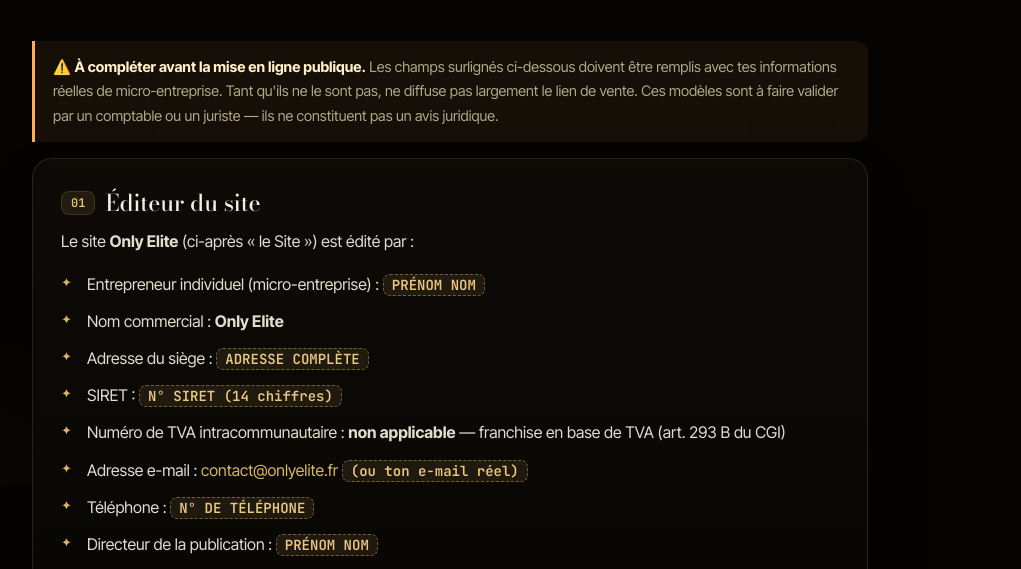
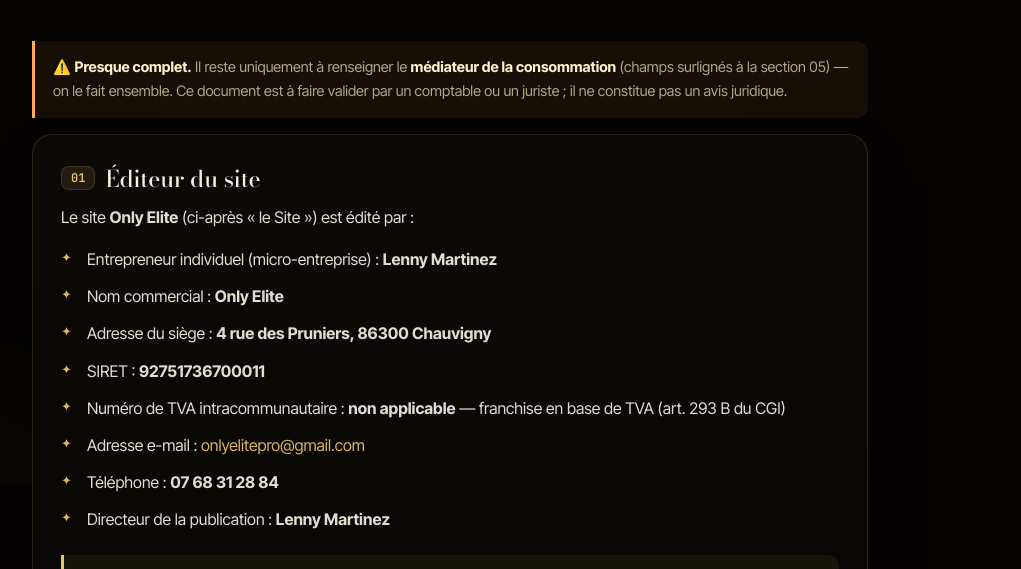
Before and after one commit to Maltablender/onlyelite, a plain HTML site: page mentions-legales.html in a window 1280 px wide. Shown: the part 315-884 px from the top of the page, without its empty margins (190-1211 px from the left). Drawn offline with nearby package versions, Linux system fonts and the light colour scheme.

Commit message:
Pages légales: infos éditeur réelles (Only Elite / Lenny Martinez)
Co-Authored-By: Claude Opus 4.8 <noreply@anthropic.com>
Claude-Session: https://claude.ai/code/session_01NJfScyJkzzCzdrW18hiAmn

```diff
--- a/mentions-legales.html
+++ b/mentions-legales.html
@@ -27,20 +27,20 @@
   </div>
 
   <main>
-    <div class="note warn">⚠️ <b>À compléter avant la mise en ligne publique.</b> Les champs surlignés ci-dessous doivent être remplis avec tes informations réelles de micro-entreprise. Tant qu'ils ne le sont pas, ne diffuse pas largement le lien de vente. Ces modèles sont à faire valider par un comptable ou un juriste — ils ne constituent pas un avis juridique.</div>
+    <div class="note warn">⚠️ <b>Presque complet.</b> Il reste uniquement à renseigner le <b>médiateur de la consommation</b> (champs surlignés à la section 05) — on le fait ensemble. Ce document est à faire valider par un comptable ou un juriste ; il ne constitue pas un avis juridique.</div>
 
     <section class="card">
       <h2><span class="n">01</span>Éditeur du site</h2>
       <p>Le site <b>Only Elite</b> (ci-après « le Site ») est édité par :</p>
       <ul class="clean">
-        <li>Entrepreneur individuel (micro-entreprise) : <span class="fill">PRÉNOM NOM</span></li>
+        <li>Entrepreneur individuel (micro-entreprise) : <b>Lenny Martinez</b></li>
         <li>Nom commercial : <b>Only Elite</b></li>
-        <li>Adresse du siège : <span class="fill">ADRESSE COMPLÈTE</span></li>
-        <li>SIRET : <span class="fill">N° SIRET (14 chiffres)</span></li>
+        <li>Adresse du siège : <b>4 rue des Pruniers, 86300 Chauvigny</b></li>
+        <li>SIRET : <b>92751736700011</b></li>
         <li>Numéro de TVA intracommunautaire : <b>non applicable</b> — franchise en base de TVA (art. 293 B du CGI)</li>
-        <li>Adresse e-mail : <a href="mailto:contact@onlyelite.fr">contact@onlyelite.fr</a> <span class="fill">(ou ton e-mail réel)</span></li>
-        <li>Téléphone : <span class="fill">N° DE TÉLÉPHONE</span></li>
-        <li>Directeur de la publication : <span class="fill">PRÉNOM NOM</span></li>
+        <li>Adresse e-mail : <a href="mailto:onlyelitepro@gmail.com">onlyelitepro@gmail.com</a></li>
+        <li>Téléphone : <b>07 68 31 28 84</b></li>
+        <li>Directeur de la publication : <b>Lenny Martinez</b></li>
       </ul>
       <div class="note">💡 <b>Entrepreneur individuel.</b> En micro-entreprise, l'inscription au Registre National des Entreprises (RNE / INPI) et l'obtention d'un SIRET sont obligatoires pour vendre et déclarer légalement. Si tu es inscrit comme <b>agent commercial</b> ou <b>commerçant</b>, ajoute le numéro RCS et la ville du greffe.</div>
     </section>
@@ -63,7 +63,7 @@
 
     <section class="card">
       <h2><span class="n">04</span>Données personnelles</h2>
-      <p>Le traitement des données personnelles est détaillé dans notre <a href="confidentialite.html">Politique de confidentialité</a>, conforme au Règlement (UE) 2016/679 (RGPD) et à la loi Informatique et Libertés. Tu peux exercer tes droits (accès, rectification, suppression, portabilité, opposition) à l'adresse <a href="mailto:contact@onlyelite.fr">contact@onlyelite.fr</a>.</p>
+      <p>Le traitement des données personnelles est détaillé dans notre <a href="confidentialite.html">Politique de confidentialité</a>, conforme au Règlement (UE) 2016/679 (RGPD) et à la loi Informatique et Libertés. Tu peux exercer tes droits (accès, rectification, suppression, portabilité, opposition) à l'adresse <a href="mailto:onlyelitepro@gmail.com">onlyelitepro@gmail.com</a>.</p>
     </section>
 
     <section class="card">
@@ -84,7 +84,7 @@
     <a href="index.html">Accueil</a>
     <a href="cgv.html">CGV</a>
     <a href="confidentialite.html">Confidentialité</a>
-    <a href="mailto:contact@onlyelite.fr">Contact</a>
+    <a href="mailto:onlyelitepro@gmail.com">Contact</a>
   </footer>
 </div>
 </body>
```
Also changed, not shown: cgv.html (+4 -4 lines), confidentialite.html (+3 -3 lines), index.html (+2 -2 lines).
